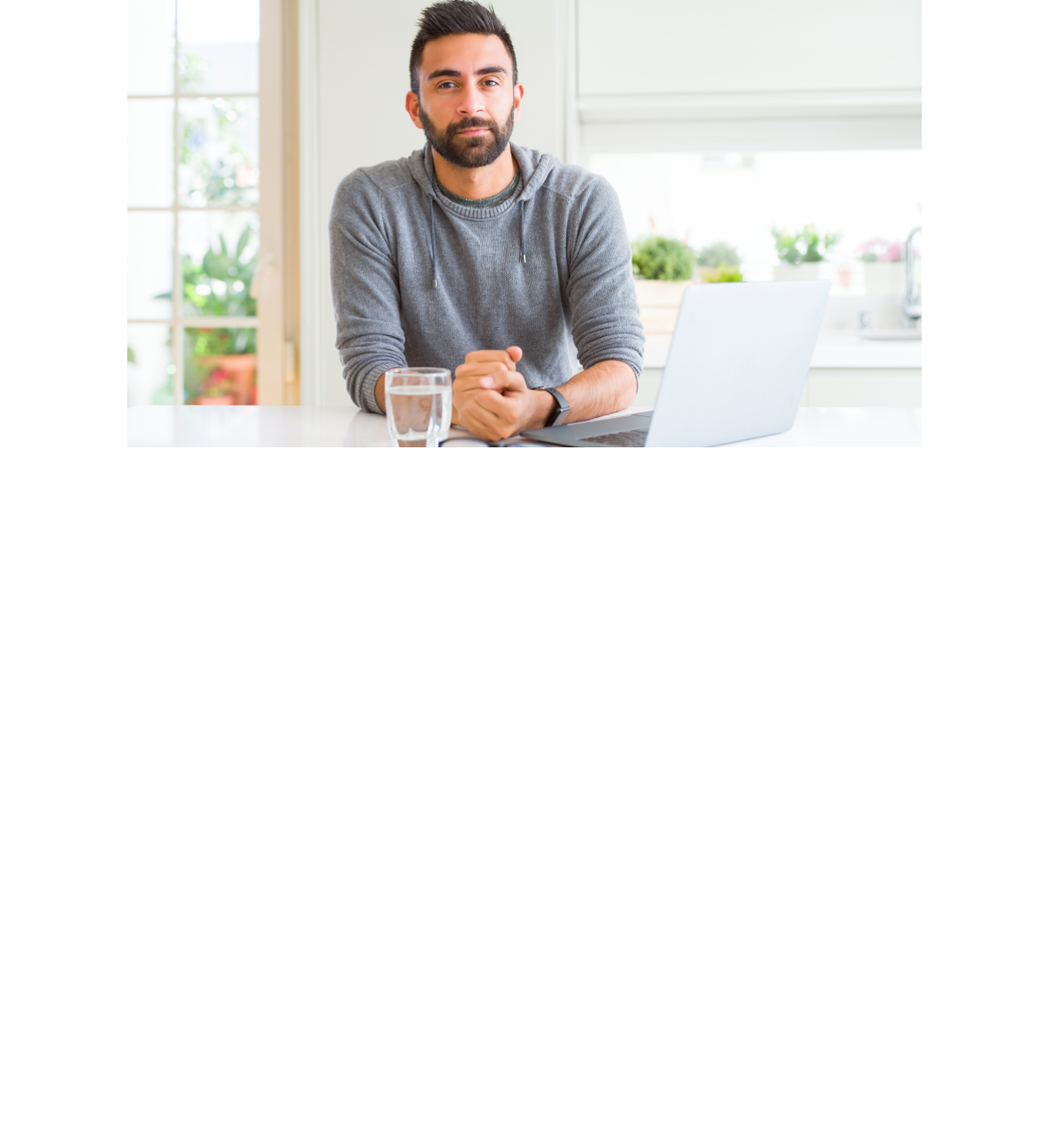
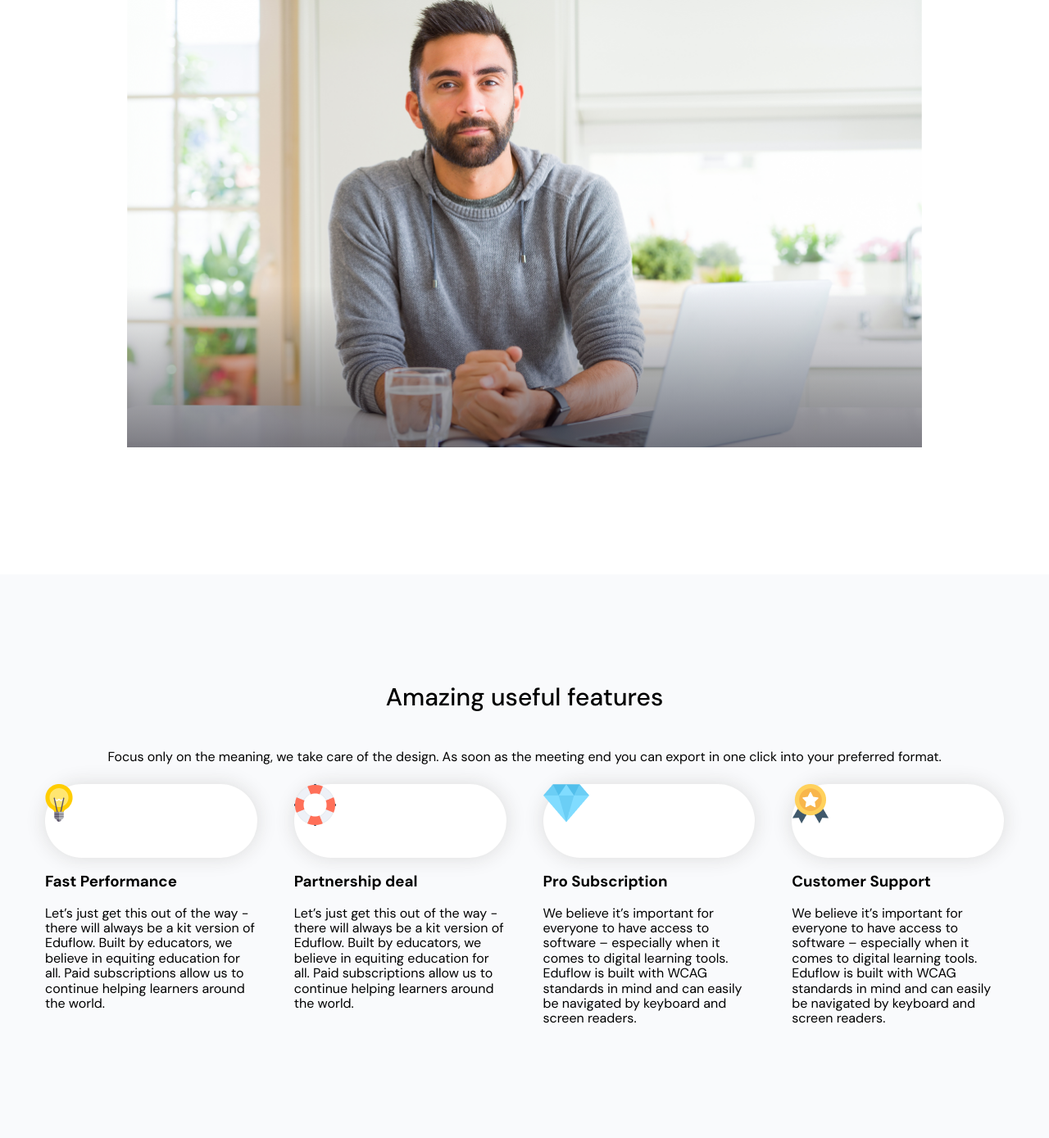
Before and after one commit to StoleB/Lession-11, a plain HTML site: page index.html in a window 1280 px wide. Shown: the part 1385-2774 px from the top of the page at 82% size. Before the commit the page ends 2090 px from the top, so only its background shows below. Drawn offline with nearby package versions, Linux system fonts and the light colour scheme.

Commit message:
in progress

```diff
--- a/index.html
+++ b/index.html
@@ -63,6 +63,44 @@
                     </div>
                 </div>
             </section><!-- /.block-intro -->
+
+            <section class="block-features">
+                <div class="container">
+                    <h2 class="block-features-title">Amazing useful features</h2>
+                    <p class="block-features-text">Focus only on the meaning, we take care of the design. As soon as the meeting end you can export in one click into your preferred format.</p>
+
+                    <div class="block-features-sections">
+                        <div class="block-features-item">
+                            <div class="block-features-item-img">
+                                <img src="img/bulb.png" alt="">
+                            </div>
+                                <h3>Fast Performance</h3>
+                                <p>Let’s just get this out of the way - there will always be a kit version of Eduflow. Built by educators, we believe in equiting education for all. Paid subscriptions allow us to continue helping learners around the world.</p>
+                        </div>
+                        <div class="block-features-item">
+                            <div class="block-features-item-img">
+                                <img src="img/lifebuoy.png" alt="">
+                            </div>
+                            <h3>Partnership deal</h3>
+                                <p>Let’s just get this out of the way - there will always be a kit version of Eduflow. Built by educators, we believe in equiting education for all. Paid subscriptions allow us to continue helping learners around the world.</p>
+                        </div>
+                        <div class="block-features-item">
+                            <div class="block-features-item-img">
+                                <img src="img/diamond.png" alt="">
+                            </div>
+                            <h3>Pro Subscription</h3>
+                                <p>We believe it’s important for everyone to have access to software – especially when it comes to digital learning tools. Eduflow is built with WCAG standards in mind and can easily be navigated by keyboard and screen readers.</p>
+                        </div>
+                        <div class="block-features-item">
+                            <div class="block-features-item-img">
+                                <img src="img/ribbon.png" alt="">
+                            </div>
+                            <h3>Customer Support</h3>
+                                <p>We believe it’s important for everyone to have access to software – especially when it comes to digital learning tools. Eduflow is built with WCAG standards in mind and can easily be navigated by keyboard and screen readers.</p>
+                        </div>
+                    </div>
+                </div>
+            </section><!-- /.block-features -->
         </main><!-- /.site-main -->
 
         <footer class="site-footer">
--- a/style.css
+++ b/style.css
@@ -222,17 +222,6 @@
     margin-right: auto;
 }
 
-.block-intro-img {
-    margin-left: auto;
-    margin-right: auto;
-    max-width: 100%;
-    max-width: 970px;
-
-}
-.block-intro-img img {
-    max-width: 100%;
-}
-
 .block-intro-title {
     color: #0F2137;
     font-size: 30px;
@@ -252,10 +241,93 @@
     color: #4F96FF;
     text-decoration: none;
     display: inline-block;
-    line-height: 10px;
     font-size: 16px;
     font-weight: 700;
     line-height: 42px;
     margin-bottom: 60px;
 }
+
+.block-intro-img {
+    margin-left: auto;
+    margin-right: auto;
+    max-width: 100%;
+    max-width: 970px;
+    border-radius: 5px;
+    display: flex;
+    position: relative;
+    object-fit: cover;
+
+}
+.block-intro-img img {
+    max-width: 100%;
+}
+
+.block-intro-img::after {
+    content: '';
+    background: linear-gradient(180deg, rgba(0, 0, 0, 0.00) 64.06%, rgba(3, 1, 13, 0.50) 100%);
+    position: absolute;
+    top: 0;
+    left: 0;
+    right: 0;
+    bottom: 0;
+
+}
+
+@media (max-width: 767px) {
+    .block-intro {
+    padding-top: 60px;
+    padding-bottom: 60px;
+    }
+    .block-hero-title {
+        font-size: 24px;
+        line-height: 40px;
+        margin-bottom: 15px;
+    }
+    .block-intro-img {
+        margin-top: ;
+        height: ;
+    }
+}
 /* Block-intro-end */
+
+/* Block-features */
+.block-features {
+    padding-top: 100px;
+    padding-bottom: 120px;
+    background-color: #F9FAFC;;
+}
+
+.block-features-title {
+    font-size: 30px;
+    font-weight: 500;
+    line-height: 50px;
+    text-align: center;
+}
+
+.block-features-text {
+    font-size: 16px;
+    line-height: 35px;
+    margin-top: 30px;
+    text-align: center;
+}
+
+.block-features-sections {
+    display: flex;
+    gap: 80px 45px;
+}
+
+.block-features-item {
+    flex: 0 1 555px;
+    flex-wrap: wrap;
+}
+
+.block-features-item-img {
+    flex:0 0 90px;
+    height: 90px;
+    border-radius: 50px;
+    background-color: #fff;
+    box-shadow: 0px 0px 24px 0px; color: #dbdbdb;
+}
+
+
+/* Block-features-end */
```
Also changed, not shown: img/Bulb.png (added), img/diamond.png (added), img/lifebuoy.png (added), img/ribbon.png (added).
